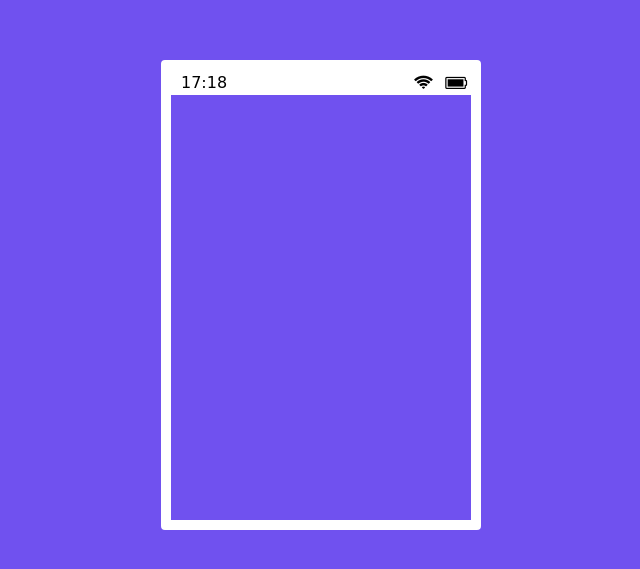
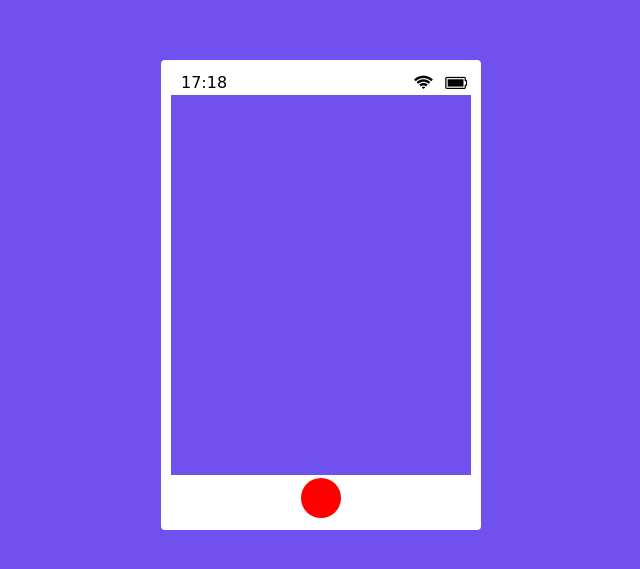
Before and after one commit to KhasanMeliev/instagram, a plain HTML site: page index.html in a window 1280 px wide. Shown: the part 113-682 px from the top of the page, without its empty margins (319-959 px from the left). Drawn offline with Linux system fonts and the light colour scheme.

Commit message:
'changes'

```diff
--- a/index.html
+++ b/index.html
@@ -21,6 +21,11 @@
                     <i class="fa fa-battery"></i>
                 </div>
             </div>
+            <div class="down">
+                <div class="round">
+
+                </div>
+            </div>
         </div>
     </div>
 </body>
--- a/style.css
+++ b/style.css
@@ -9,8 +9,10 @@ body{
     width: 300px;
     height: 450px;
     border: 10px solid white;
+    border-radius: 4px;
     display: flex;
-    border-radius: 4px;
+    flex-direction: column;
+    justify-content: space-between;
 }
 .phone .up{
     width: 100%;
@@ -32,3 +34,17 @@ body{
     font-size: 17px;
     padding: 4px;
 }
+.phone .down{
+    width: 100%;
+    height: 10%;
+    background-color: white;
+    display: flex;
+    align-items: center;
+    justify-content: center;
+}
+.phone .down .round{
+    width: 40px;
+    height: 40px;
+    background-color: red;
+    border-radius: 50%;
+}
```
